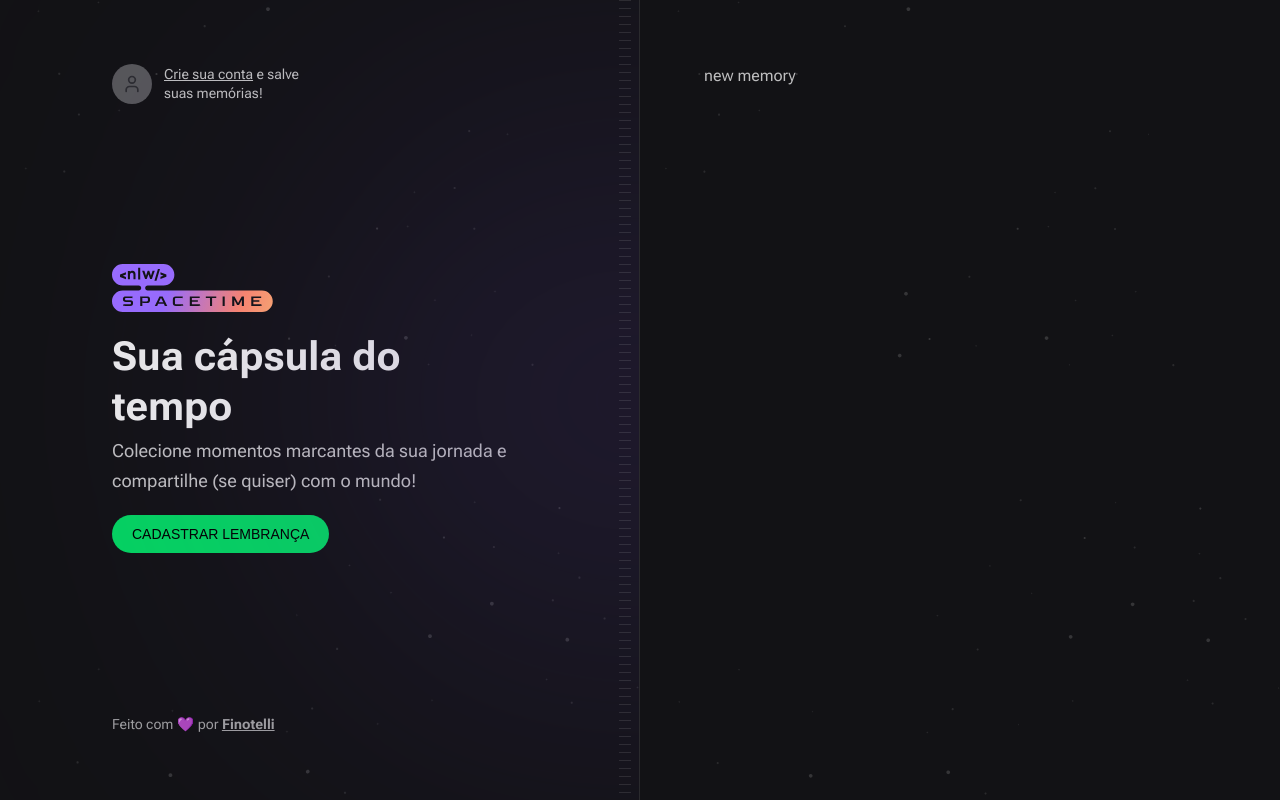
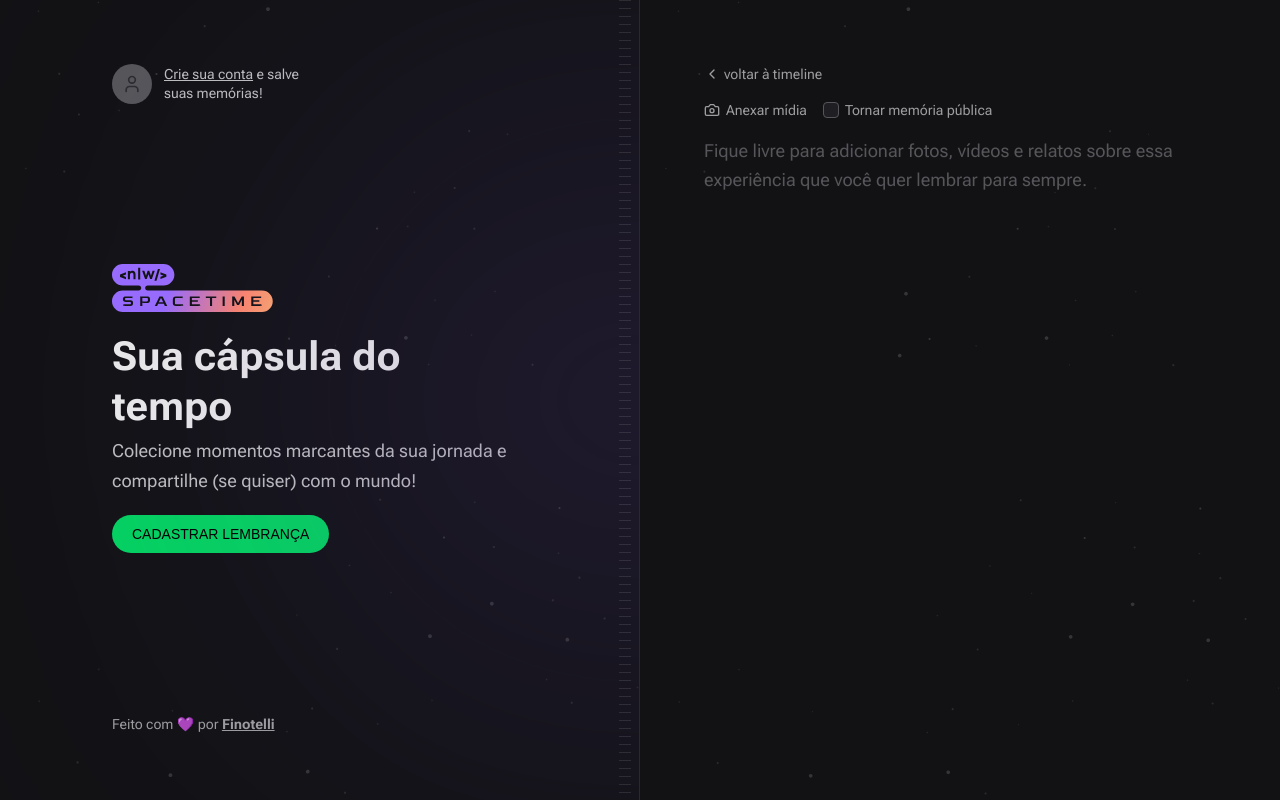
Before and after one commit to FinotelliCarlos/spacetime-web, a Next.js app: page /memories/new in a window 1280 px wide. Built offline with nearby package versions, Linux system fonts and the light colour scheme; no server answers; a web font is replaced by a local one.

Commit message:
feat: create structure to new memory page

```diff
--- a/package.json
+++ b/package.json
@@ -27,6 +27,7 @@
   },
   "devDependencies": {
     "@rocketseat/eslint-config": "^1.2.0",
+    "@tailwindcss/forms": "^0.5.3",
     "prettier-plugin-tailwindcss": "^0.3.0"
   }
 }
--- a/src/app/memories/new/page.tsx
+++ b/src/app/memories/new/page.tsx
@@ -1,3 +1,50 @@
+import { Camera, ChevronLeft } from 'lucide-react'
+import Link from 'next/link'
+
 export default function NewMemory() {
-  return <h1>new memory</h1>
+  return (
+    <div className="flex flex-1 flex-col gap-4">
+      <Link
+        href="/"
+        className=" flex items-center gap-1 text-sm text-gray-200 hover:text-gray-100"
+      >
+        <ChevronLeft className="h-4 w-4" />
+        voltar à timeline
+      </Link>
+
+      <form className="flex flex-1 flex-col gap-2">
+        <div className="flex items-center gap-4">
+          <label
+            htmlFor="media"
+            className="flex cursor-pointer items-center gap-1.5 text-sm text-gray-200 hover:text-gray-100"
+          >
+            <Camera className="h-4 w-4" />
+            Anexar mídia
+          </label>
+
+          <label
+            htmlFor="isPublic"
+            className="flex items-center gap-1.5 text-sm text-gray-200 hover:text-gray-100"
+          >
+            <input
+              type="checkbox"
+              name="isPublic"
+              id="isPublic"
+              value="true"
+              className="h-4 w-4 rounded border-gray-400 bg-gray-700 text-green-500"
+            />
+            Tornar memória pública
+          </label>
+        </div>
+        <input type="file" id="media" className="invisible h-0 w-0" />
+
+        <textarea
+          name="content"
+          spellCheck={false}
+          className="w-full flex-1 resize-none rounded border-0 bg-transparent p-0 text-lg leading-relaxed text-gray-100 placeholder:text-gray-400 focus:ring-0"
+          placeholder="Fique livre para adicionar fotos, vídeos e relatos sobre essa experiência que você quer lembrar para sempre."
+        />
+      </form>
+    </div>
+  )
 }
--- a/src/components/hero.tsx
+++ b/src/components/hero.tsx
@@ -17,7 +17,7 @@
       </div>
 
       <a
-        href=""
+        href="/memories/new"
         className="inline-block rounded-full bg-green-500 px-5 py-3 font-alt text-sm uppercase leading-none text-black hover:bg-green-600"
       >
         CADASTRAR LEMBRANÇA
--- a/tailwind.config.js
+++ b/tailwind.config.js
@@ -93,5 +93,5 @@
       },
     },
   },
-  plugins: [],
+  plugins: [require('@tailwindcss/forms')],
 }
```
Also changed, not shown: 1 other file (tests, documents, lock files or other folders).
